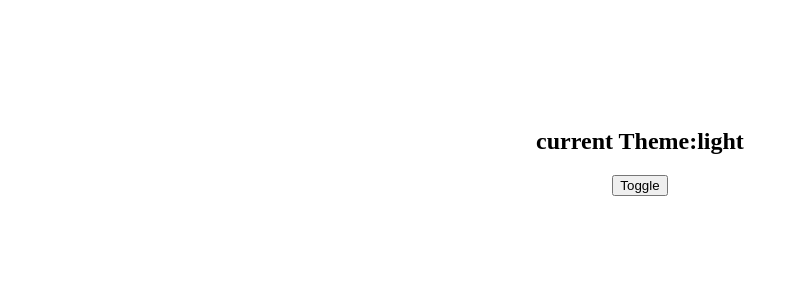
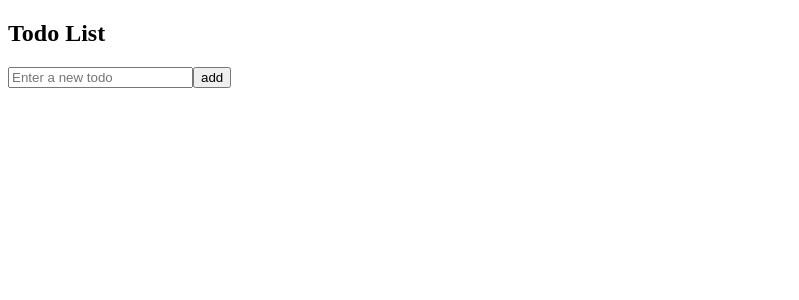
Before and after one commit to Dharmateja69/React-Course, a React (Vite) app in the folder react-demos/: page / in a window 1280 px wide. Shown: the top 300 px of the page, without its empty margins (0-799 px from the left). Built offline with nearby package versions, Linux system fonts and the light colour scheme.

Commit message:
TodoList:reducer

```diff
--- a/react-demos/src/App.jsx
+++ b/react-demos/src/App.jsx
@@ -1,10 +1,10 @@
 import React from "react";
-import Themetoggler from "./Assignment/Themetoggler";
+import Todolistreducer from "./Assignment/Todolistreducer";
 
 export default function App() {
   return (
     <div>
-      <Themetoggler />
+      <Todolistreducer />
     </div>
   );
 }
--- /dev/null
+++ b/react-demos/src/Assignment/Todolistreducer.jsx
@@ -0,0 +1,53 @@
+import React, { useReducer, useState } from "react";
+
+const Todoreducer = (state, action) => {
+  switch (action.type) {
+    case "add":
+      return [...state, { id: Date.now(), text: action.payload }];
+    case "delete":
+      return state.filter((key) => key.id !== action.payload);
+    default:
+      return state;
+  }
+};
+
+const Todolistreducer = () => {
+  const [todo, dispatch] = useReducer(Todoreducer, []);
+  const [input, setinput] = useState("");
+
+  const addto = () => {
+    if (input.trim() !== "") {
+      dispatch({ type: "add", payload: input });
+      setinput("");
+    }
+  };
+
+  return (
+    <div>
+      <h2>Todo List</h2>
+      <input
+        type="text"
+        value={input}
+        placeholder="Enter a new todo"
+        onChange={(e) => setinput(e.target.value)}
+      />
+      <button type="submit" onClick={addto}>
+        add
+      </button>
+      <br />
+      {todo.map((items) => (
+        <li key={items.id}>
+          {items.text}
+          {"    "}
+          <button
+            onClick={() => dispatch({ type: "delete", payload: items.id })}
+          >
+            Delete
+          </button>
+        </li>
+      ))}
+    </div>
+  );
+};
+
+export default Todolistreducer;
```
